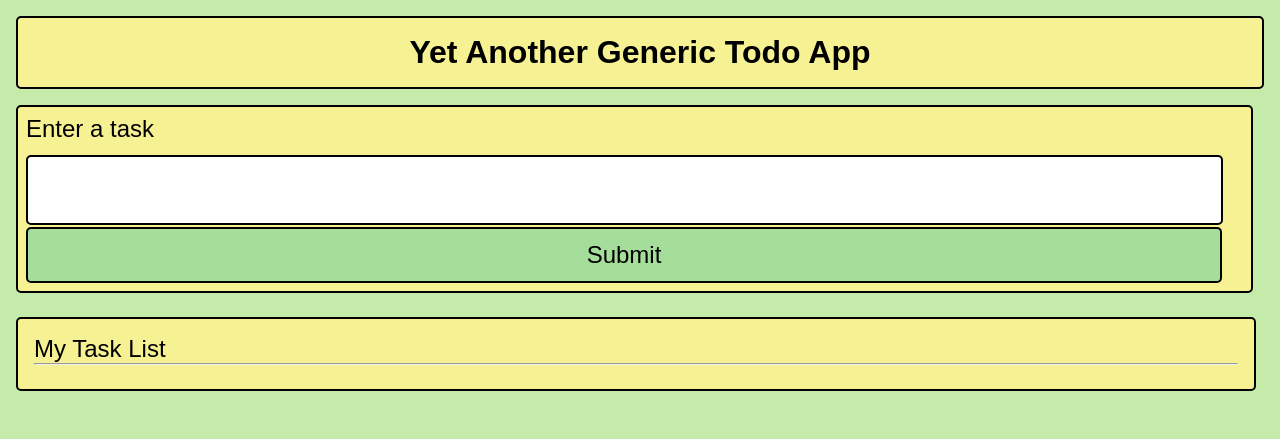
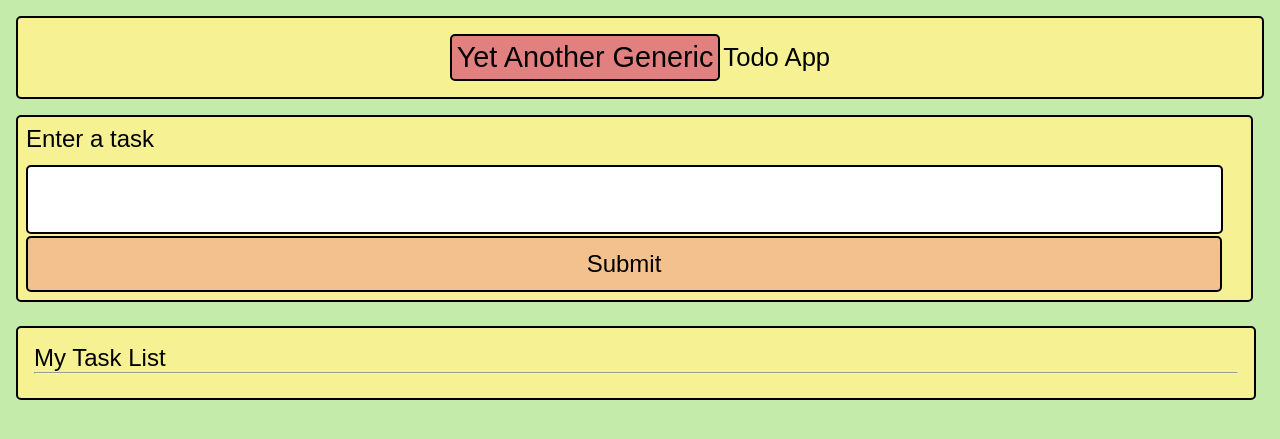
Before and after one commit to GAchuzia/yag-todo, a Flask app: page / in a window 1280 px wide. Shown: the top 439 px of the page. Run offline with Flask 3, Linux system fonts and the light colour scheme; data that the repository does not hold is empty.

Commit message:
feat: Improve app logo

```diff
--- a/todo-app/static/index.css
+++ b/todo-app/static/index.css
@@ -17,6 +17,31 @@ body {
   border-radius: 5px;
 }
 
+header {
+  display: flex;
+  flex-direction: row;
+  justify-content: center;
+  align-items: center;
+}
+
+.app-name {
+  display: flex;
+  flex-direction: row;
+  justify-content: center;
+  font-size: 1.6em;
+}
+.logo-title {
+  border: 2px solid #000;
+  padding: 0.3em;
+  border-radius: 5px;
+  background-color: #e28080;
+  margin-right: 0.2em;
+}
+
+.logo-title p {
+  color: #000;
+  font-size: 1.8em;
+}
 .box2 {
   display: flex;
   flex-direction: row;
@@ -51,16 +76,17 @@ body {
   margin-bottom: 0.1em;
 }
 .submit-btn {
-  background-color: #a5dd9b;
+  background-color: #f2c18d;
   padding: 0.5em;
   border-radius: 5px;
-  border: 2px solid;
+  border: 2px solid #000;
   font-size: 1.5em;
   width: calc(100vw - 3.5em);
 }
 
 .submit-btn:hover {
   cursor: pointer;
+  color: #fff;
 }
 
 .box3 {
@@ -82,7 +108,7 @@ body {
 
 .box3-tasks {
   display: flex;
-  flex-direction: row;
+  flex-direction: column;
   justify-content: center;
 }
 
@@ -114,6 +140,8 @@ hr {
   margin-bottom: 0.5em;
   color: #000;
   text-decoration: none;
+
+  align-items: center;
   height: 1em;
 }
 
--- a/todo-app/templates/index.html
+++ b/todo-app/templates/index.html
@@ -10,7 +10,10 @@
   <body>
     <div class="box1">
       <header>
-        <h1>Yet Another Generic Todo App</h1>
+        <div class="logo-title">
+          <p>Yet Another Generic</p>
+        </div>
+        <p class="app-name">Todo App</p>
       </header>
     </div>
 
```
